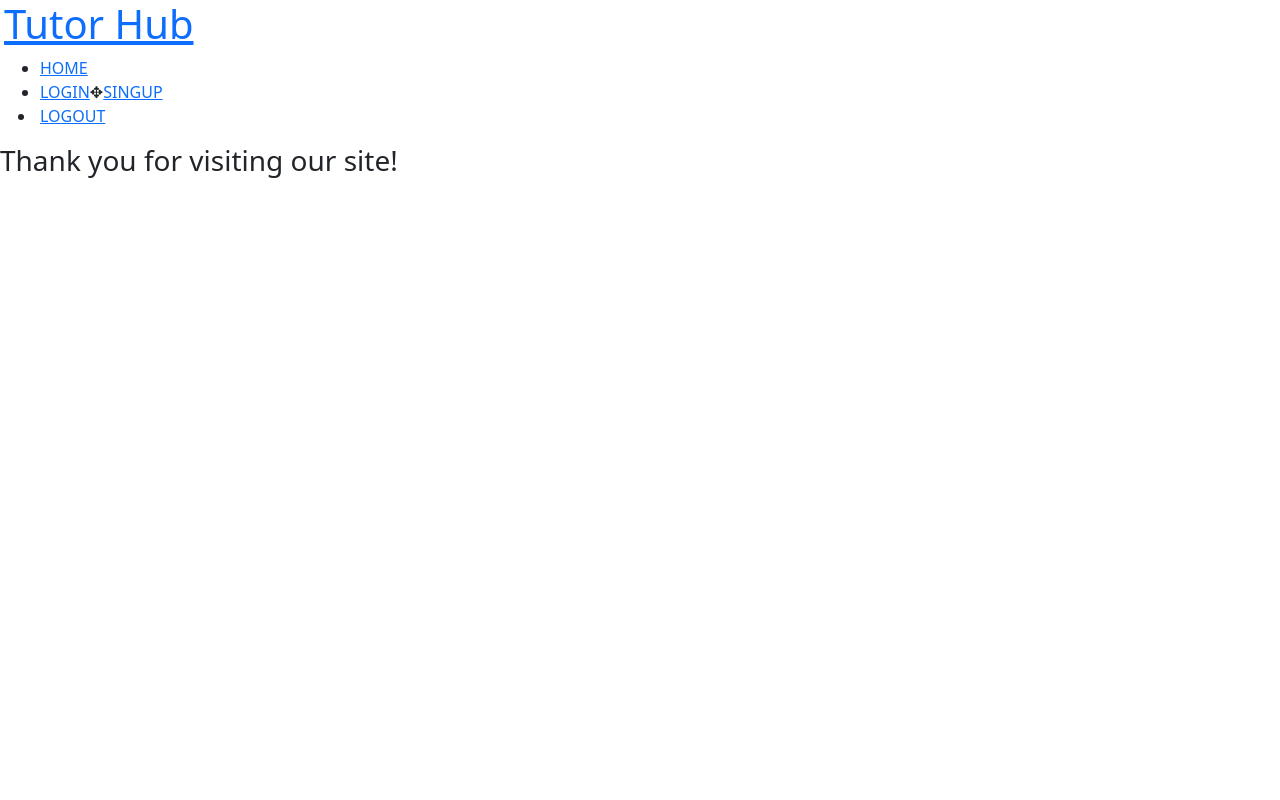
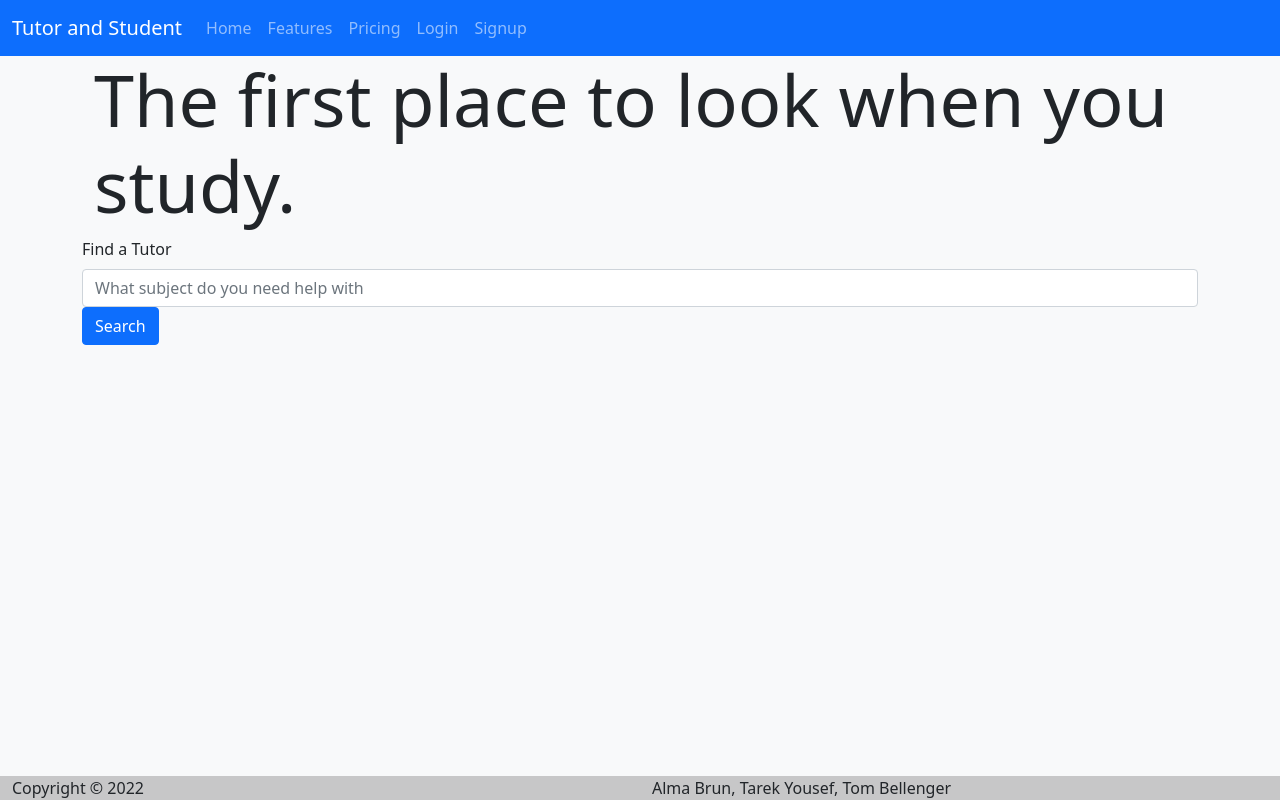
Before and after one commit to ALMA-DEV914/tutor-central-mern, a React (Create React App) app in the folder client/: page / in a window 1280 px wide. Built offline with nearby package versions, Linux system fonts and the light colour scheme.

Commit message:
updates to home page

```diff
--- a/client/src/App.js
+++ b/client/src/App.js
@@ -12,7 +12,7 @@ import { setContext } from "@apollo/client/link/context";
 import Home from "./pages/Home";
 import Login from "./pages/Login";
 import Signup from "./pages/Signup";
-import Nav from "./components/Nav";
+import Header from "./components/Header";
 import NoMatch from "./pages/NoMatch";
 import Footer from "./components/Footer";
 
@@ -39,14 +39,23 @@ function App() {
   return (
     <ApolloProvider client={client}>
       <Router>
-        <Nav />
-        <Routes>
-          <Route path='/' component={<Home />} />
-          <Route path='/login' component={<Login />} />
-          <Route path='/signup' component={<Signup />} />
-          <Route component={<NoMatch />} />
-        </Routes>
-        <Footer />
+        <div
+          className='bg-light'
+          style={{
+            minHeight: "100vh",
+            display: "flex",
+            flexDirection: "column",
+          }}
+        >
+          <Header />
+          <Routes>
+            <Route path='/' element={<Home />} />
+            <Route path='/login' element={<Login />} />
+            <Route path='/signup' element={<Signup />} />
+            <Route element={<NoMatch />} />
+          </Routes>
+          <Footer />
+        </div>
       </Router>
     </ApolloProvider>
   );
--- a/client/src/components/Footer/index.js
+++ b/client/src/components/Footer/index.js
@@ -1,12 +1,18 @@
 import React from "react";
+import { Container, Row, Col } from "react-bootstrap";
 
 const Footer = () => {
   return (
-    <>
-      <footer className='footer'>
-        <h3>Thank you for visiting our site!</h3>
-      </footer>
-    </>
+    <Container
+      fluid
+      className='footer mt-auto'
+      style={{ backgroundColor: "rgba(0, 0, 0, 0.2)" }}
+    >
+      <Row>
+        <Col>Copyright © 2022</Col>
+        <Col>Alma Brun, Tarek Yousef, Tom Bellenger</Col>
+      </Row>
+    </Container>
   );
 };
 
--- /dev/null
+++ b/client/src/components/Header/index.js
@@ -0,0 +1,31 @@
+import React from "react";
+import Auth from "../../utils/auth";
+import { Navbar, Container, Nav } from "react-bootstrap";
+
+function Header() {
+  return (
+    <Navbar bg='primary' variant='dark' collapseOnSelect expand='lg'>
+      <Container fluid>
+        <Navbar.Brand href='/'>Tutor and Student</Navbar.Brand>
+        <Navbar.Toggle aria-controls='responsive-navbar' />
+        <Navbar.Collapse id='responsive-navbar'>
+          <Nav className='me-auto'>
+            <Nav.Link href='/'>Home</Nav.Link>
+            <Nav.Link href='/features'>Features</Nav.Link>
+            <Nav.Link href='/pricing'>Pricing</Nav.Link>
+
+            {Auth.loggedIn() && <Nav.Link href='/logout'>Logout</Nav.Link>}
+            {!Auth.loggedIn() && (
+              <>
+                <Nav.Link href='/login'>Login</Nav.Link>
+                <Nav.Link href='/signup'>Signup</Nav.Link>
+              </>
+            )}
+          </Nav>
+        </Navbar.Collapse>
+      </Container>
+    </Navbar>
+  );
+}
+
+export default Header;
--- a/client/src/components/Jumbotron/index.js
+++ /dev/null
@@ -1,13 +0,0 @@
-import React from "react";
-
-function Jumbotron({ children }) {
-  return (
-    <div
-      style={{ height: 560, clear: "both", paddingTop: 120, textAlign: "center" }}
-    >
-      {children}
-    </div>
-  );
-}
-
-export default Jumbotron;
--- a/client/src/components/Nav/index.js
+++ /dev/null
@@ -1,59 +0,0 @@
-import React from "react";
-import Auth from "../../utils/auth";
-import { Link } from "react-router-dom";
-
-function Nav() {
-  function showNavigation() {
-    if (Auth.loggedIn()) {
-      return (
-        <ul className='flex-row'>
-          <li className='mx-1'></li>
-          <li className='mx-1'>
-            {/* this is not using the Link component to logout or user and then refresh the application to the start */}
-            <a href='/' onClick={() => Auth.logout()}>
-              Logout
-            </a>
-          </li>
-        </ul>
-      );
-    } else {
-      return (
-        <ul className='flex-row'>
-          <li className='mx-1'>
-            <Link to='/'>HOME</Link>
-          </li>
-          <li className='mx-1'>
-            <Link to='/login'>LOGIN</Link>✥<Link to='/signup'>SINGUP</Link>
-          </li>
-          <li>
-            <Link
-              className='mx-1'
-              to='/'
-              onClick={() => {
-                Auth.logout();
-              }}
-            >
-              LOGOUT
-            </Link>
-          </li>
-        </ul>
-      );
-    }
-  }
-
-  return (
-    <header className='flex-row px-1'>
-      <h1>
-        <Link to='/'>
-          <span role='img' aria-label='logo'>
-            Tutor Hub
-          </span>
-        </Link>
-      </h1>
-
-      <nav className='nav'>{showNavigation()}</nav>
-    </header>
-  );
-}
-
-export default Nav;
--- a/client/src/components/SearchBar/index.js
+++ b/client/src/components/SearchBar/index.js
@@ -1,35 +1,47 @@
-import React, { useState } from "react";
+import React, { useEffect, useState } from "react";
+import { Form, Button } from "react-bootstrap";
+
+async function completeSearch() {
+  //make network search call here
+  return JSON.parse("{results: []");
+}
+
+const SearchButton = () => {
+  const handleClick = () => setSearching(true);
+
+  const [isSearching, setSearching] = useState(false);
+  useEffect(() => {
+    if (isSearching) {
+      const results = completeSearch();
+      setSearching(false);
+    }
+  }, [isSearching]);
+
+  return (
+    <Button
+      variant='primary'
+      disabled={isSearching}
+      onClick={!isSearching ? handleClick : null}
+    >
+      {isSearching ? "Searching..." : "Search"}
+    </Button>
+  );
+};
 
 const SearchBar = () => {
-  //get categories from redux store
-
-  const [searchInput, setSearchInput] = useState("");
-  const handleSearchInputChange = (event) => {
-    //filter the categories and update redux store based on user input
-    const { value } = event.target;
-    setSearchInput(value);
-  };
-
   return (
     <>
-      <div className='searchbar'>
-        <input
-          className='form-input'
-          type='search'
-          placeholder='Search subjects...'
-          onChange={handleSearchInputChange}
-          value={searchInput}
-        />
-        <span
-          className='input'
-          style={{
-            border: "1px solid #e5e5e5",
-            borderRadius: "0.25rem",
-          }}
-        >
-          <div className='btn-search'>Search</div>
-        </span>
-      </div>
+      <Form>
+        <Form.Group className='search' controlId='formBasicEmail'>
+          <Form.Label>Find a Tutor</Form.Label>
+          <Form.Control
+            type='text'
+            placeholder='What subject do you need help with'
+          />
+        </Form.Group>
+        <SearchButton />
+      </Form>
+      {/* Add search results component here */}
     </>
   );
 };
--- a/client/src/pages/Home.js
+++ b/client/src/pages/Home.js
@@ -1,14 +1,15 @@
 import React from "react";
+import { Container } from "react-bootstrap";
 import HomeHero from "../components/Homehero";
 import SearchBar from "../components/SearchBar";
 
-const Home = (params) => {
+const Home = () => {
   return (
     //smooth scroll if on same page routing
-    <div className='home'>
+    <Container>
       <HomeHero />
       <SearchBar />
-    </div>
+    </Container>
   );
 };
 
--- a/client/src/pages/NoMatch.js
+++ b/client/src/pages/NoMatch.js
@@ -1,12 +1,9 @@
 import React from "react";
-import Jumbotron from "../components/Jumbotron/index";
 
 const NoMatch = () => {
   return (
     <div>
-      <Jumbotron>
-        <h1>404 Page Not Found</h1>
-      </Jumbotron>
+      <h1>404 Page Not Found</h1>
     </div>
   );
 };
```
